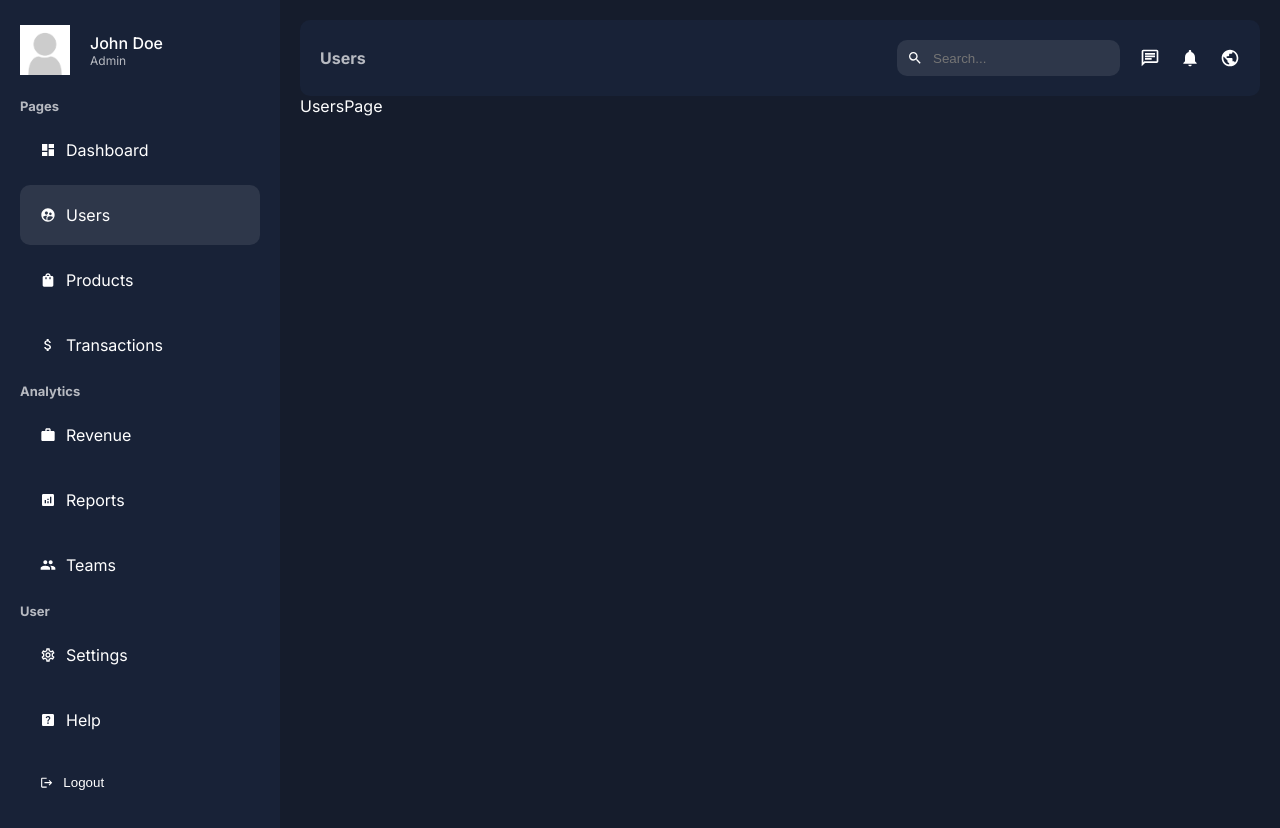
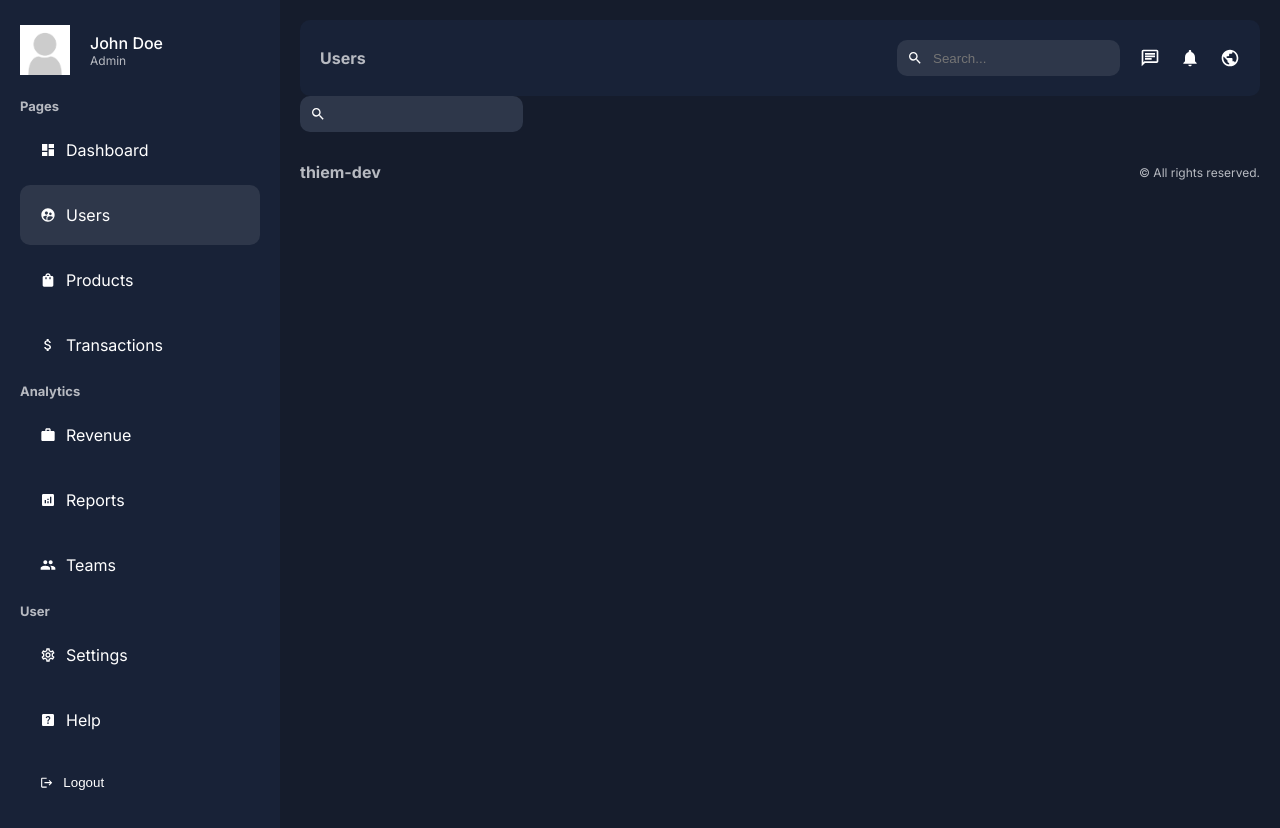
Before and after one commit to thiem-dev/admin-dashboard, a Next.js app: page /dashboard/users in a window 1280 px wide. Built offline with nearby package versions, Linux system fonts and the light colour scheme.

Commit message:
footer, user's page search styles complete

```diff
--- a/src/app/dashboard/footer/footer.jsx
+++ b/src/app/dashboard/footer/footer.jsx
@@ -3,7 +3,7 @@
 const Footer = () => {
   return (
     <div className={styles.container}>
-      <div className={styles.logo}>Lama Dev</div>
+      <div className={styles.logo}>thiem-dev</div>
       <div className={styles.text}>© All rights reserved.</div>
     </div>
   );
--- a/src/app/dashboard/layout.jsx
+++ b/src/app/dashboard/layout.jsx
@@ -1,6 +1,7 @@
 import NavBar from '../ui/dashboard/navbar/navbar';
 import SideBar from '../ui/dashboard/sidebar/sidebar';
 import styles from '../ui/dashboard/dashboard.module.css';
+import Footer from './footer/footer';
 
 const Layout = ({ children }) => {
   return (
@@ -11,6 +12,7 @@
       <div className={styles.content}>
         <NavBar />
         {children}
+        <Footer />
       </div>
     </div>
   );
--- a/src/app/dashboard/users/page.jsx
+++ b/src/app/dashboard/users/page.jsx
@@ -1,5 +1,15 @@
+import Search from '@/app/ui/dashboard/search/search';
+import styles from '@/app/ui/dashboard/users/users.module.css';
+
 const UsersPage = () => {
-  return <div>UsersPage</div>;
+  return (
+    <div className={styles.container}>
+      <div className={styles.top}>
+        <Search />
+      </div>
+      <table className={styles.table}></table>
+    </div>
+  );
 };
 
 export default UsersPage;
--- /dev/null
+++ b/src/app/ui/dashboard/search/search.jsx
@@ -0,0 +1,20 @@
+'use client';
+
+import { MdSearch } from 'react-icons/md';
+import styles from './search.module.css';
+import { usePathname, useRouter, useSearchParams } from 'next/navigation';
+
+const Search = ({ placeholder }) => {
+  return (
+    <div className={styles.container}>
+      <MdSearch />
+      <input
+        type="text"
+        placeholder={placeholder}
+        className={styles.input}
+        // onChange={handleSearch}
+      />
+    </div>
+  );
+};
+export default Search;
--- /dev/null
+++ b/src/app/ui/dashboard/search/search.module.css
@@ -0,0 +1,16 @@
+.container {
+  display: flex;
+  align-items: center;
+  gap: 10px;
+  background-color: #2e374a;
+  padding: 10px;
+  border-radius: 10px;
+  width: max-content;
+}
+
+.input {
+  background-color: transparent;
+  border: none;
+  color: var(--text);
+  outline: none;
+}
```
Also changed, not shown: src/app/ui/dashboard/products/products.module.css (added), src/app/ui/dashboard/users/users.module.css (added).
